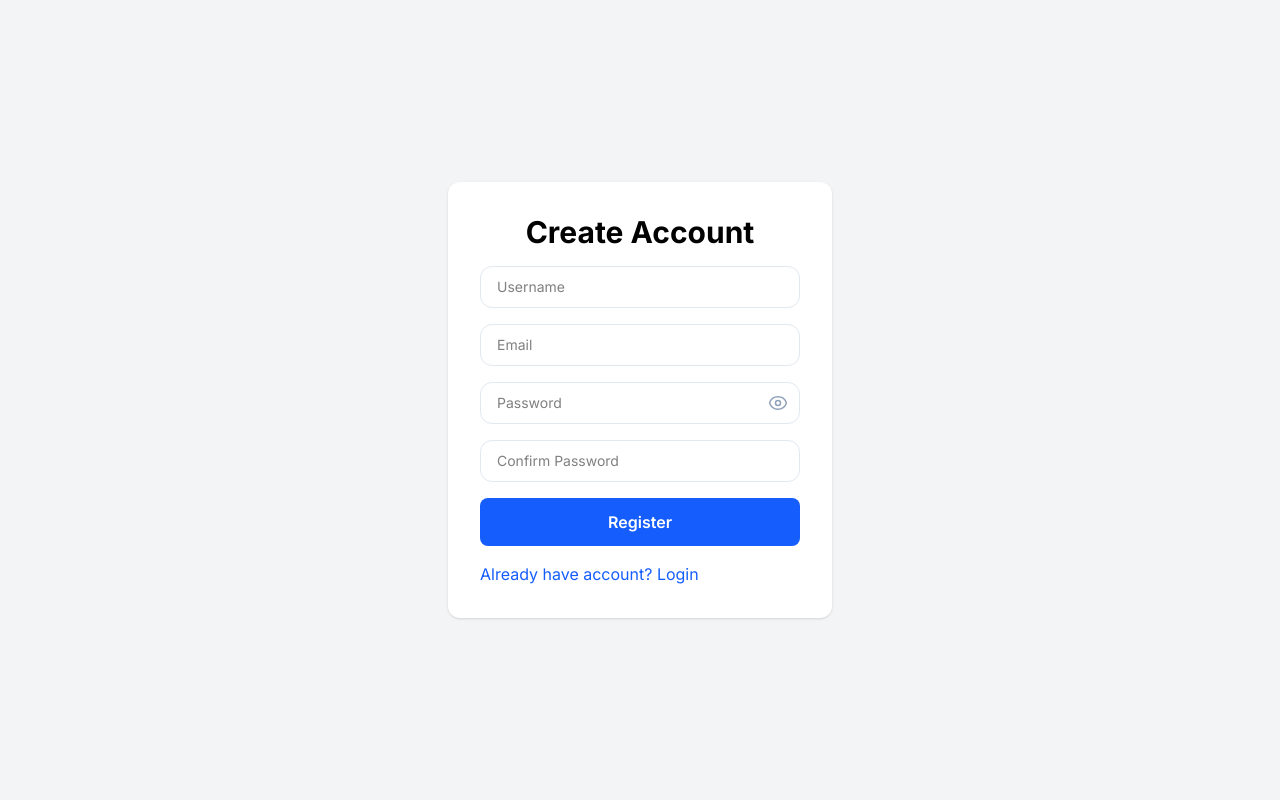
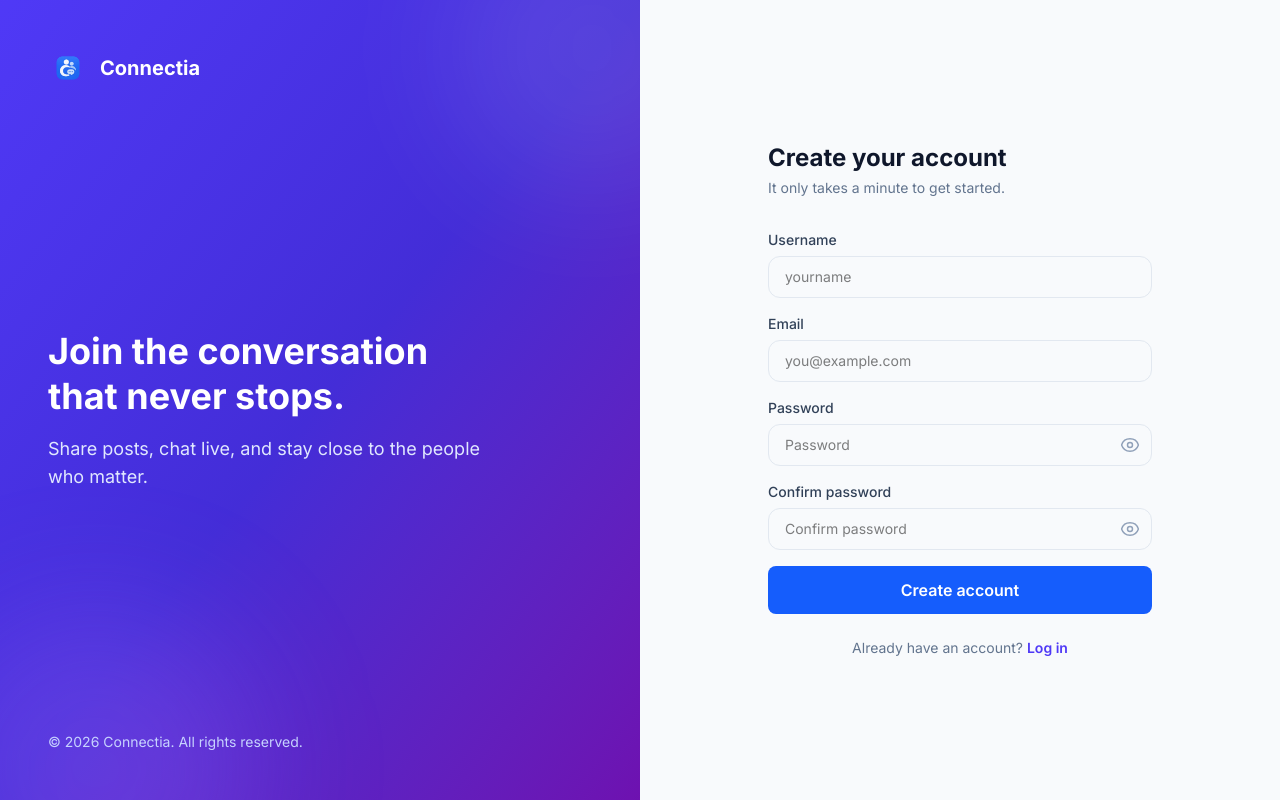
Before and after one commit to Bhetwalayush/Connectia, a React (Vite) app in the folder frontend/: page /register in a window 1280 px wide. Built offline with nearby package versions, Linux system fonts and the light colour scheme; no server answers.

Commit message:
Changing UI

```diff
--- a/frontend/src/pages/Login/Login.jsx
+++ b/frontend/src/pages/Login/Login.jsx
@@ -1,4 +1,4 @@
-// Login page - User authentication with email/password
+// Login page - split-screen branding + form
 import { useState } from "react";
 import { Link, useLocation, useNavigate } from "react-router-dom";
 import { useMutation } from "@apollo/client/react";
@@ -10,16 +10,14 @@ import { useAuth } from "../../context/useAuth";
 
 function Login() {
   const [email, setEmail] = useState("");
-
   const [password, setPassword] = useState("");
   const [error, setError] = useState("");
-  // Execute login mutation and handle response
+
   const [login, { loading }] = useMutation(LOGIN);
   const navigate = useNavigate();
   const location = useLocation();
   const { refetch } = useAuth();
 
-  // Handle login form submission
   async function handleSubmit(e) {
     e.preventDefault();
     setError("");
@@ -43,63 +41,103 @@ function Login() {
   }
 
   return (
-    <div
-      className="
-min-h-screen
-flex
-items-center
-justify-center
-"
-    >
-      <form
-        onSubmit={handleSubmit}
-        className="
-bg-white
-p-8
-rounded-xl
-shadow
-w-96
-space-y-4
-"
-      >
-        <h1
-          className="
-text-3xl
-font-bold
-text-center
-"
-        >
-          Login
+    <div className="flex min-h-screen">
+      {/* Branding panel */}
+      <div className="relative hidden w-1/2 flex-col justify-between overflow-hidden bg-gradient-to-br from-indigo-600 via-indigo-700 to-purple-800 p-12 text-white lg:flex">
+        <div className="absolute -right-24 -top-24 h-72 w-72 rounded-full bg-white/10 blur-3xl" />
+        <div className="absolute -bottom-32 -left-16 h-80 w-80 rounded-full bg-purple-400/20 blur-3xl" />
+
+        <div className="relative flex items-center gap-3">
+          <img
+            src="/logo.png"
+            alt="Connectia"
+            className="h-10 w-10 rounded-xl"
+          />
+          <span className="text-xl font-bold">Connectia</span>
+        </div>
+
+        <div className="relative max-w-md">
+          <h1 className="text-4xl font-bold leading-tight">
+            Where your circle
+            <br />
+            actually shows up.
           </h1>
+          <p className="mt-4 text-lg text-indigo-100">
+            Posts, messages, and a live room to talk — all in one place, all in
+            real time.
+          </p>
+        </div>
 
+        <p className="relative text-sm text-indigo-200">
+          &copy; {new Date().getFullYear()} Connectia. All rights reserved.
+        </p>
+      </div>
+
+      {/* Form panel */}
+      <div className="flex w-full items-center justify-center bg-slate-50 px-6 py-12 lg:w-1/2">
+        <div className="w-full max-w-sm">
+          <div className="mb-8 flex items-center gap-3 lg:hidden">
+            <img
+              src="/logo.png"
+              alt="Connectia"
+              className="h-9 w-9 rounded-xl"
+            />
+            <span className="text-lg font-bold text-slate-900">Connectia</span>
+          </div>
+
+          <h2 className="text-2xl font-bold text-slate-900">Welcome back</h2>
+          <p className="mt-1 text-sm text-slate-500">
+            Log in to keep up with your circle.
+          </p>
+
+          <form onSubmit={handleSubmit} className="mt-8 space-y-4">
             {error && (
               <p
-            className="rounded-lg bg-red-50 p-3 text-sm text-red-700"
+                className="rounded-xl border border-red-200 bg-red-50 p-3 text-sm text-red-700"
                 role="alert"
               >
                 {error}
               </p>
             )}
 
+            <div>
+              <label className="mb-1.5 block text-sm font-medium text-slate-700">
+                Email
+              </label>
               <InputField
                 type="email"
-          placeholder="Email"
+                placeholder="you@example.com"
                 value={email}
                 onChange={(e) => setEmail(e.target.value)}
               />
+            </div>
 
+            <div>
+              <label className="mb-1.5 block text-sm font-medium text-slate-700">
+                Password
+              </label>
               <PasswordInput
                 value={password}
                 onChange={(e) => setPassword(e.target.value)}
               />
+            </div>
 
             <AuthButton disabled={loading}>
-          {loading ? "Logging in..." : "Login"}
+              {loading ? "Logging in..." : "Log in"}
             </AuthButton>
-        <Link to="/register" className="text-blue-600">
-          Create account
+          </form>
+
+          <p className="mt-6 text-center text-sm text-slate-500">
+            Don't have an account?{" "}
+            <Link
+              to="/register"
+              className="font-semibold text-indigo-600 hover:text-indigo-700"
+            >
+              Create one
             </Link>
-      </form>
+          </p>
+        </div>
+      </div>
     </div>
   );
 }
--- a/frontend/src/pages/Register/Register.jsx
+++ b/frontend/src/pages/Register/Register.jsx
@@ -1,4 +1,4 @@
-// User registration form with validation
+// Register page - split-screen branding + form
 import { useState } from "react";
 import { Link, useNavigate } from "react-router-dom";
 import { useMutation } from "@apollo/client/react";
@@ -11,15 +11,11 @@ import { REGISTER } from "../../graphql/mutations/authMutations";
 
 function Register() {
   const [username, setUsername] = useState("");
+  const [email, setEmail] = useState("");
+  const [password, setPassword] = useState("");
+  const [confirmPassword, setConfirmPassword] = useState("");
+  const [error, setError] = useState("");
 
-  const [email, setEmail] = useState("");
-
-  const [password, setPassword] = useState("");
-
-  const [confirmPassword, setConfirmPassword] = useState("");
-
-  const [error, setError] = useState("");
-  // Execute registration mutation
   const [register, { loading }] = useMutation(REGISTER);
   const navigate = useNavigate();
 
@@ -66,80 +62,124 @@ function Register() {
   }
 
   return (
-    <div
-      className="
-min-h-screen
-flex
-items-center
-justify-center
-bg-gray-100
-"
-    >
-      <form
-        onSubmit={handleSubmit}
-        className="
-bg-white
-p-8
-rounded-xl
-shadow
-w-96
-space-y-4
-"
-      >
-        <h1
-          className="
-text-3xl
-font-bold
-text-center
-"
-        >
-          Create Account
+    <div className="flex min-h-screen">
+      {/* Branding panel */}
+      <div className="relative hidden w-1/2 flex-col justify-between overflow-hidden bg-gradient-to-br from-indigo-600 via-indigo-700 to-purple-800 p-12 text-white lg:flex">
+        <div className="absolute -right-24 -top-24 h-72 w-72 rounded-full bg-white/10 blur-3xl" />
+        <div className="absolute -bottom-32 -left-16 h-80 w-80 rounded-full bg-purple-400/20 blur-3xl" />
+
+        <div className="relative flex items-center gap-3">
+          <img
+            src="/logo.png"
+            alt="Connectia"
+            className="h-10 w-10 rounded-xl"
+          />
+          <span className="text-xl font-bold">Connectia</span>
+        </div>
+
+        <div className="relative max-w-md">
+          <h1 className="text-4xl font-bold leading-tight">
+            Join the conversation
+            <br />
+            that never stops.
           </h1>
+          <p className="mt-4 text-lg text-indigo-100">
+            Share posts, chat live, and stay close to the people who matter.
+          </p>
+        </div>
 
+        <p className="relative text-sm text-indigo-200">
+          &copy; {new Date().getFullYear()} Connectia. All rights reserved.
+        </p>
+      </div>
+
+      {/* Form panel */}
+      <div className="flex w-full items-center justify-center bg-slate-50 px-6 py-12 lg:w-1/2">
+        <div className="w-full max-w-sm">
+          <div className="mb-8 flex items-center gap-3 lg:hidden">
+            <img
+              src="/logo.png"
+              alt="Connectia"
+              className="h-9 w-9 rounded-xl"
+            />
+            <span className="text-lg font-bold text-slate-900">Connectia</span>
+          </div>
+
+          <h2 className="text-2xl font-bold text-slate-900">
+            Create your account
+          </h2>
+          <p className="mt-1 text-sm text-slate-500">
+            It only takes a minute to get started.
+          </p>
+
+          <form onSubmit={handleSubmit} className="mt-8 space-y-4">
             {error && (
-          <p
-            className="
-text-red-500
-text-sm
-"
-          >
+              <p className="rounded-xl border border-red-200 bg-red-50 p-3 text-sm text-red-700">
                 {error}
               </p>
             )}
 
+            <div>
+              <label className="mb-1.5 block text-sm font-medium text-slate-700">
+                Username
+              </label>
               <InputField
                 type="text"
-          placeholder="Username"
+                placeholder="yourname"
                 value={username}
                 onChange={(e) => setUsername(e.target.value)}
               />
+            </div>
 
+            <div>
+              <label className="mb-1.5 block text-sm font-medium text-slate-700">
+                Email
+              </label>
               <InputField
                 type="email"
-          placeholder="Email"
+                placeholder="you@example.com"
                 value={email}
                 onChange={(e) => setEmail(e.target.value)}
               />
+            </div>
 
+            <div>
+              <label className="mb-1.5 block text-sm font-medium text-slate-700">
+                Password
+              </label>
               <PasswordInput
                 value={password}
                 onChange={(e) => setPassword(e.target.value)}
               />
+            </div>
 
-        <InputField
-          type="password"
-          placeholder="Confirm Password"
+            <div>
+              <label className="mb-1.5 block text-sm font-medium text-slate-700">
+                Confirm password
+              </label>
+              <PasswordInput
                 value={confirmPassword}
                 onChange={(e) => setConfirmPassword(e.target.value)}
+                placeholder="Confirm password"
               />
+            </div>
 
             <AuthButton disabled={loading}>
-          {loading ? "Creating account..." : "Register"}
+              {loading ? "Creating account..." : "Create account"}
             </AuthButton>
-        <Link to="/login" className="text-blue-600">
-          Already have account? Login
+          </form>
+
+          <p className="mt-6 text-center text-sm text-slate-500">
+            Already have an account?{" "}
+            <Link
+              to="/login"
+              className="font-semibold text-indigo-600 hover:text-indigo-700"
+            >
+              Log in
             </Link>
-      </form>
+          </p>
+        </div>
+      </div>
     </div>
   );
 }
```
Lines whose indentation alone changed are shown as unchanged.
